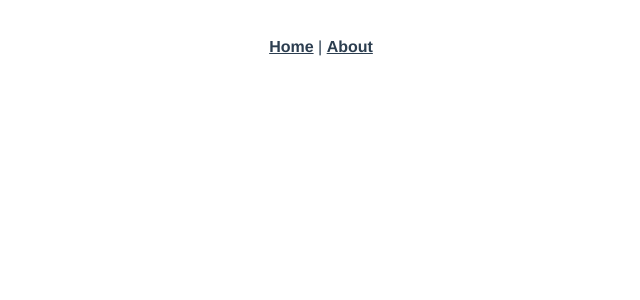
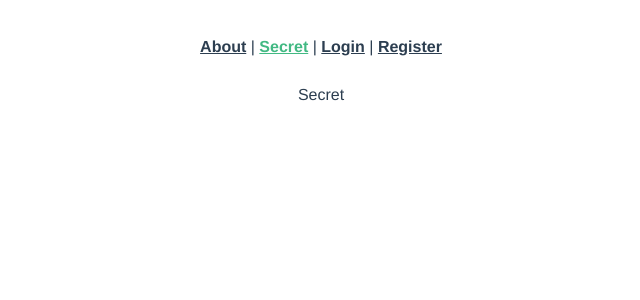
Before and after one commit to nejilabs/PWE-FirebaseVueFrontandBack-20191117-FRONTEND, a Vue app: page /secret in a window 1280 px wide. Shown: the top 300 px of the page, without its empty margins (319-959 px from the left). Built offline with nearby package versions, Linux system fonts and the light colour scheme.

Commit message:
integrate firebase, views and routers

```diff
--- a/package.json
+++ b/package.json
@@ -8,7 +8,9 @@
     "lint": "vue-cli-service lint"
   },
   "dependencies": {
+    "axios": "^0.21.0",
     "core-js": "^3.6.5",
+    "firebase": "^8.1.1",
     "vue": "^2.6.11",
     "vue-router": "^3.2.0",
     "vuex": "^3.4.0"
--- a/src/App.vue
+++ b/src/App.vue
@@ -1,8 +1,13 @@
 <template>
   <div id="app">
     <div id="nav">
-      <router-link to="/">Home</router-link> |
-      <router-link to="/about">About</router-link>
+      <!-- START 1110 -->
+      <router-link to="/about">About</router-link> |
+      <router-link to="/secret">Secret</router-link> |
+      <router-link to="/login">Login</router-link> |
+      <router-link to="/register">Register</router-link>
+      <!-- END 1110 -->
+
     </div>
     <router-view/>
   </div>
--- a/src/main.js
+++ b/src/main.js
@@ -3,7 +3,27 @@
 import router from './router'
 import store from './store'
 
-Vue.config.productionTip = false
+import axios from 'axios'; //629
+import firebase from 'firebase/app'; //629
+
+Vue.prototype.$axios = axios; //629
+Vue.config.productionTip = false; //629
+
+//START 730
+// Your web app's Firebase configuration
+var firebaseConfig = {
+  apiKey: "AIzaSyCN0SxZk-zSuM5_iXUSvbt4oQLhj-YBXMA",
+  authDomain: "pwe-vue-firebase.firebaseapp.com",
+  databaseURL: "https://pwe-vue-firebase.firebaseio.com",
+  projectId: "pwe-vue-firebase",
+  storageBucket: "pwe-vue-firebase.appspot.com",
+  messagingSenderId: "483203126075",
+  appId: "1:483203126075:web:42758c215448e4cdf45d1e"
+};
+// Initialize Firebase
+firebase.initializeApp(firebaseConfig);
+//END 730
+
 
 new Vue({
   router,
--- a/src/router/index.js
+++ b/src/router/index.js
@@ -1,6 +1,9 @@
 import Vue from 'vue'
 import VueRouter from 'vue-router'
 import Home from '../views/Home.vue'
+import Login from '../views/Login.vue'
+import Register from '../views/Register.vue'
+import Secret from '../views/Secret.vue'
 
 Vue.use(VueRouter)
 
@@ -10,6 +13,23 @@
     name: 'Home',
     component: Home
   },
+  //START 916
+  {
+    path: '/login',
+    name: 'Login',
+    component: Login
+  },
+  {
+    path: '/register',
+    name: 'Register',
+    component: Register
+  },
+  {
+    path: '/secret',
+    name: 'Secret',
+    component: Secret
+  },
+  //END 916
   {
     path: '/about',
     name: 'About',
--- /dev/null
+++ b/src/views/Login.vue
@@ -0,0 +1,13 @@
+<template>
+  <div>Login</div>
+</template>
+
+<script>
+export default {
+
+}
+</script>
+
+<style>
+
+</style>
--- /dev/null
+++ b/src/views/Register.vue
@@ -0,0 +1,13 @@
+<template>
+  <div>Register</div>
+</template>
+
+<script>
+export default {
+
+}
+</script>
+
+<style>
+
+</style>
--- /dev/null
+++ b/src/views/Secret.vue
@@ -0,0 +1,13 @@
+<template>
+  <div>Secret</div>
+</template>
+
+<script>
+export default {
+
+}
+</script>
+
+<style>
+
+</style>
```
Also changed, not shown: 1 other file (tests, documents, lock files or other folders).
